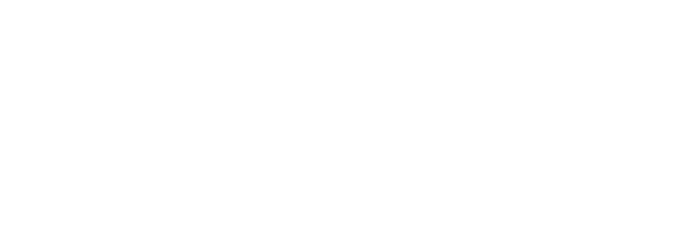
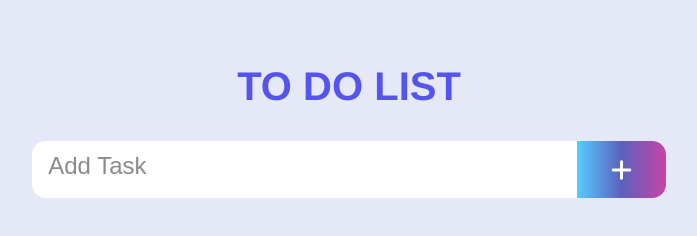
Before and after one commit to Abdulra7man10/IEEE-CS-25-Frontend-ThirdProject, a plain HTML site: page index.html in a window 1280 px wide. Shown: the whole page, without its empty margins (291-988 px from the left). Drawn offline with Linux system fonts and the light colour scheme.

Commit message:
main structure

```diff
--- a/index.html
+++ b/index.html
@@ -3,9 +3,21 @@
 <head>
     <meta charset="UTF-8">
     <meta name="viewport" content="width=device-width, initial-scale=1.0">
+    <link rel="stylesheet" href="https://cdnjs.cloudflare.com/ajax/libs/font-awesome/6.5.0/css/all.min.css" integrity="sha512-..." crossorigin="anonymous" referrerpolicy="no-referrer" />
+    <link rel="stylesheet" href="style.css">
     <title>To Do List</title>
 </head>
 <body>
+    <div class="main-container">
+        <h1>TO DO LIST</h1>
+        <form>
+            <input type="text" id="Task-input" placeholder="Add Task">
+            <button id="submit-btn" type="submit"><i class="fa-solid fa-plus" style="color: #ffffff;"></i></button>
+        </form>
+        <div class="all-Tasks-box">
+
+        </div>
+    </div>
 
 </body>
 </html>
--- a/style.css
+++ b/style.css
@@ -0,0 +1,60 @@
+body{
+    width: 100%;
+    height: 100vw;
+    background-color: #E5E9F7;
+    display: flex;
+    justify-content: center;
+    padding: 64px;
+}
+*{
+    margin: 0;
+    box-sizing: border-box;
+}
+.main-container{
+    width: 55%;
+    height: 100%;
+    display: flex;
+    flex-direction: column;
+    gap: 32px;
+    align-items: center;
+}
+h1{
+    color: #5554EF;
+    font-size: 40px;
+    font-weight: bold;
+    font-family:'Franklin Gothic Medium', 'Arial Narrow', Arial, sans-serif;
+}
+form{
+    width: 100%;
+    height: 57px;
+    display: flex;
+}
+#Task-input{
+    width: 86%;
+    height: 100%;
+    background-color: white;
+    border: none;
+    padding: 16px;
+    border-top-left-radius: 14px;
+    border-bottom-left-radius: 14px;
+}
+#Task-input::placeholder{
+    color: #8C8A8A;
+    font-size: 24px;
+}
+#submit-btn{
+    flex-grow: 1;
+    border: none;
+    border-top-right-radius: 14px;
+    border-bottom-right-radius: 14px;
+    background-image: linear-gradient(to right,#56CCFF,#5c61be,#C942A7);
+}
+i{
+    font-size: 24px;
+}
+.all-Tasks-box{
+    width: 100%;
+    height: auto;
+    border-radius: 16px;
+    background-image: linear-gradient(to right,#56CCFF,#5c61be,#C942A7);
+}
```
